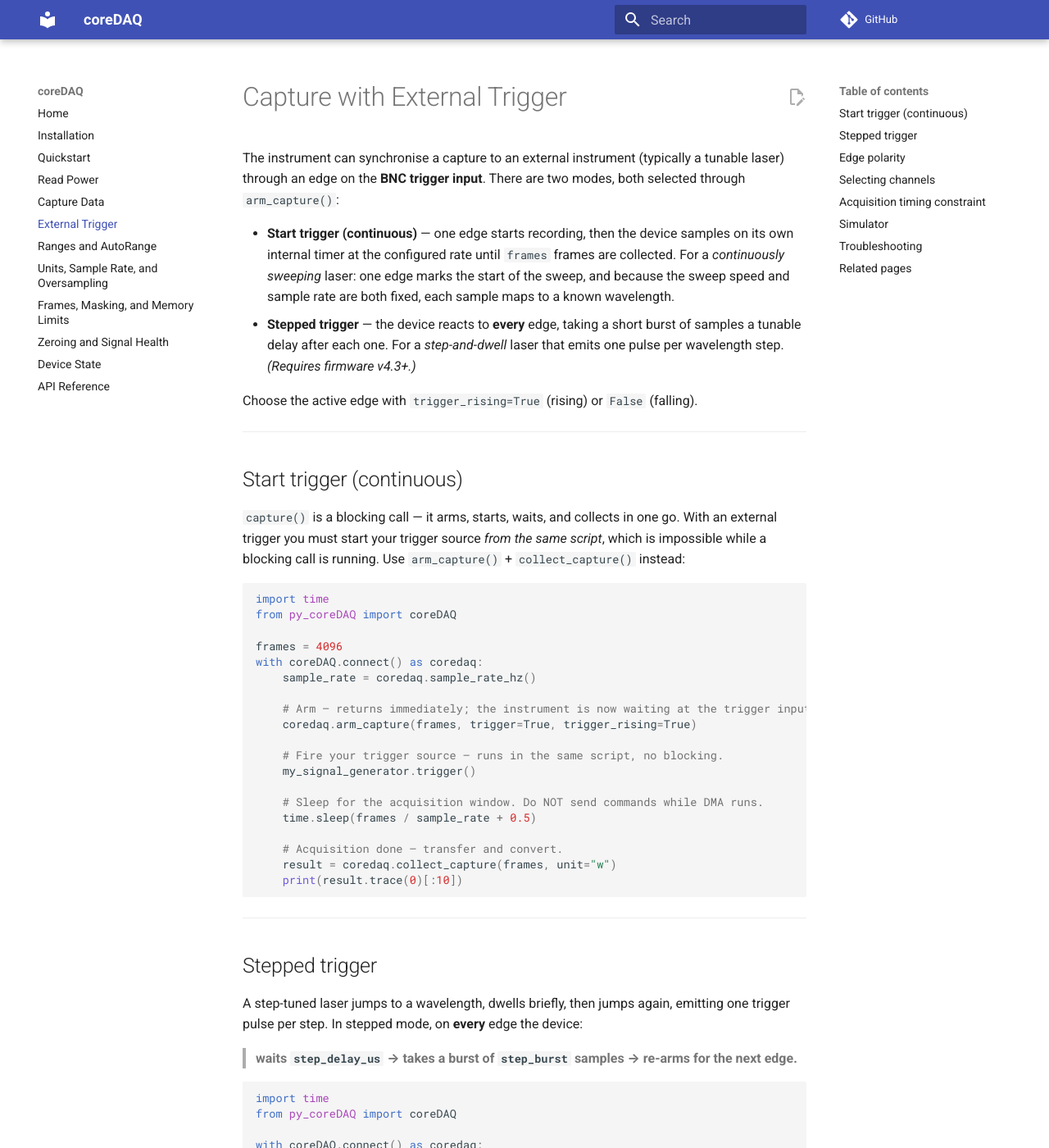
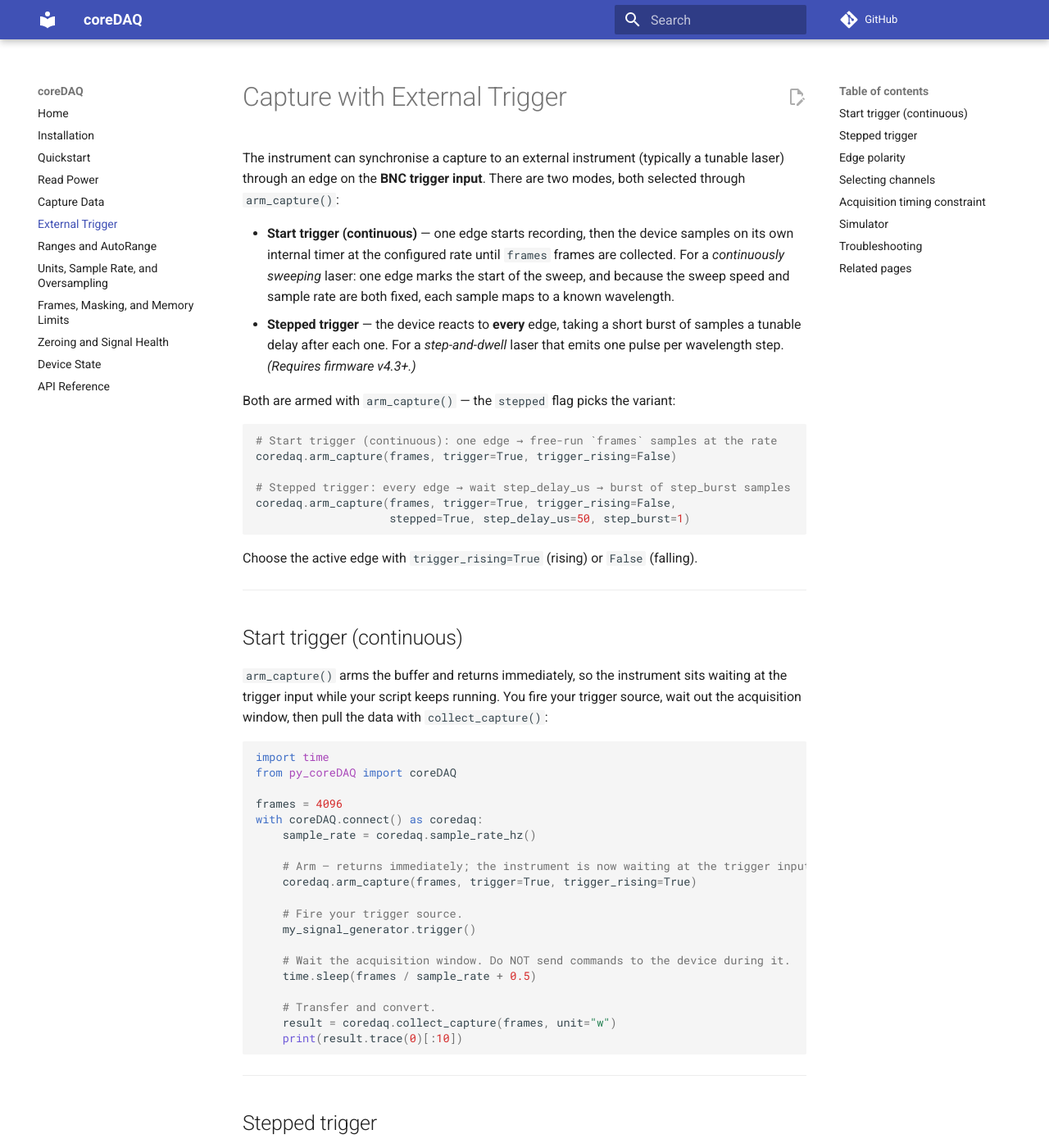
Before and after one commit to core-inst-git/py_coreDAQ, an MkDocs documentation site: the page built from docs/trigger.md, in a window 1280 px wide and 1400 px high. Shown: the whole window at 82% size. Built offline with MkDocs 1.6.1 and Material for MkDocs 9.7.7, drawn with Linux system fonts in a browser that asks for light colours; comment, search, counter and statistics services are not loaded.

Commit message:
docs(trigger): drop blocking-capture framing; lead with arm_capture variants
External Trigger page now opens with the two arm_capture() forms (start vs
stepped) and describes the workflow purely in terms of arm_capture +
collect_capture, without framing it around capture() being blocking.

Co-Authored-By: Claude Opus 4.8 <noreply@anthropic.com>

````diff
--- a/docs/trigger.md
+++ b/docs/trigger.md
@@ -13,16 +13,27 @@ modes, both selected through `arm_capture()`:
   of samples a tunable delay after each one. For a *step-and-dwell* laser that
   emits one pulse per wavelength step. *(Requires firmware v4.3+.)*
 
+Both are armed with `arm_capture()` — the `stepped` flag picks the variant:
+
+```python
+# Start trigger (continuous): one edge → free-run `frames` samples at the rate
+coredaq.arm_capture(frames, trigger=True, trigger_rising=False)
+
+# Stepped trigger: every edge → wait step_delay_us → burst of step_burst samples
+coredaq.arm_capture(frames, trigger=True, trigger_rising=False,
+                    stepped=True, step_delay_us=50, step_burst=1)
+```
+
 Choose the active edge with `trigger_rising=True` (rising) or `False` (falling).
 
 ---
 
 ## Start trigger (continuous)
 
-`capture()` is a blocking call — it arms, starts, waits, and collects in one go.
-With an external trigger you must start your trigger source *from the same
-script*, which is impossible while a blocking call is running. Use
-`arm_capture()` + `collect_capture()` instead:
+`arm_capture()` arms the buffer and returns immediately, so the instrument sits
+waiting at the trigger input while your script keeps running. You fire your
+trigger source, wait out the acquisition window, then pull the data with
+`collect_capture()`:
 
 ```python
 import time
@@ -35,13 +46,13 @@ with coreDAQ.connect() as coredaq:
     # Arm — returns immediately; the instrument is now waiting at the trigger input.
     coredaq.arm_capture(frames, trigger=True, trigger_rising=True)
 
-    # Fire your trigger source — runs in the same script, no blocking.
+    # Fire your trigger source.
     my_signal_generator.trigger()
 
-    # Sleep for the acquisition window. Do NOT send commands while DMA runs.
+    # Wait the acquisition window. Do NOT send commands to the device during it.
     time.sleep(frames / sample_rate + 0.5)
 
-    # Acquisition done — transfer and convert.
+    # Transfer and convert.
     result = coredaq.collect_capture(frames, unit="w")
     print(result.trace(0)[:10])
 ```
````
